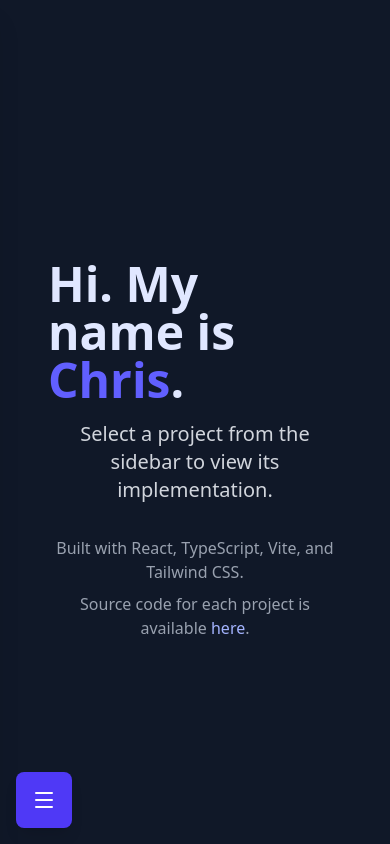
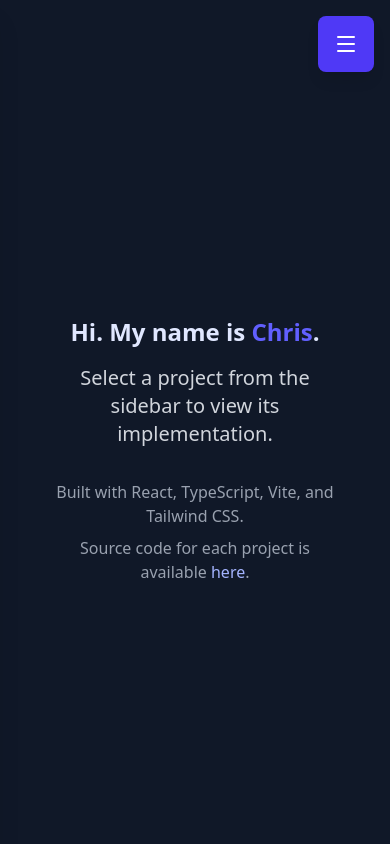
Before and after one commit to demaiodev/react-gadgets, a React (Vite) app: page / in a window 390 px wide. Built offline with nearby package versions, Linux system fonts and the light colour scheme.

Commit message:
changes for mobile

```diff
--- a/src/App.tsx
+++ b/src/App.tsx
@@ -31,7 +31,7 @@ const APP_ROUTES = [
 
 const Home = () => (
   <div className="flex flex-col items-center justify-center h-full p-8 text-gray-300">
-    <h1 className="text-5xl font-extrabold text-indigo-100 mb-4 ">
+    <h1 className="text-2xl font-extrabold text-indigo-100 mb-4 md:text-5xl">
       Hi. My name is{" "}
       <a
         href="https://github.com/demaiodev"
@@ -100,7 +100,7 @@ export default function App() {
       {/* Mobile Menu Button */}
       <button
         onClick={() => setIsSidebarOpen(!isSidebarOpen)}
-        className="fixed bottom-4 left-4 z-30 p-4 md:hidden bg-indigo-600 rounded-lg shadow-lg text-white"
+        className="fixed top-4 right-4 z-30 p-4 md:hidden bg-indigo-600 rounded-lg shadow-lg text-white"
         aria-label={isSidebarOpen ? "Close Menu" : "Open Menu"}
       >
         {isSidebarOpen ? <X size={24} /> : <Menu size={24} />}
```
